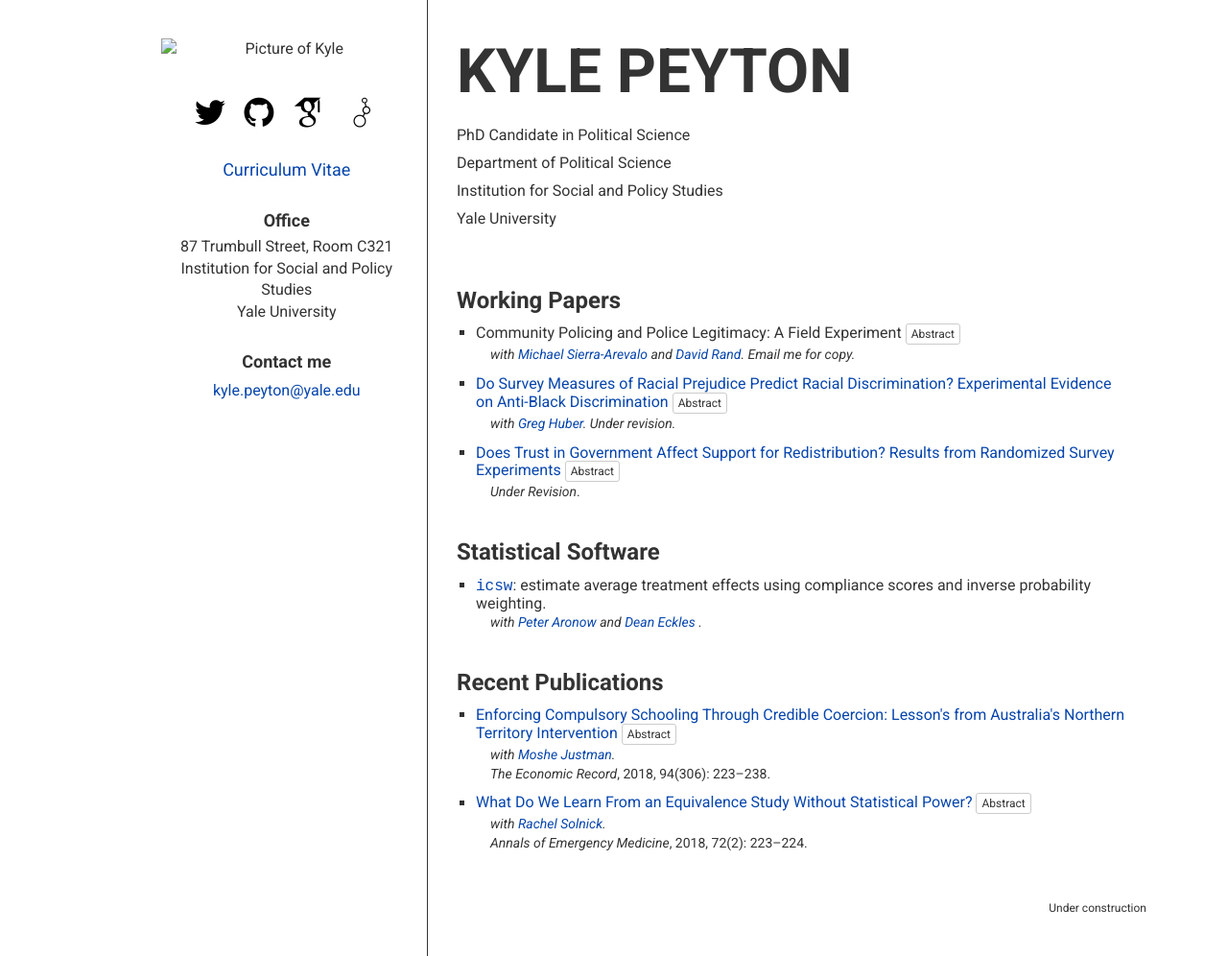
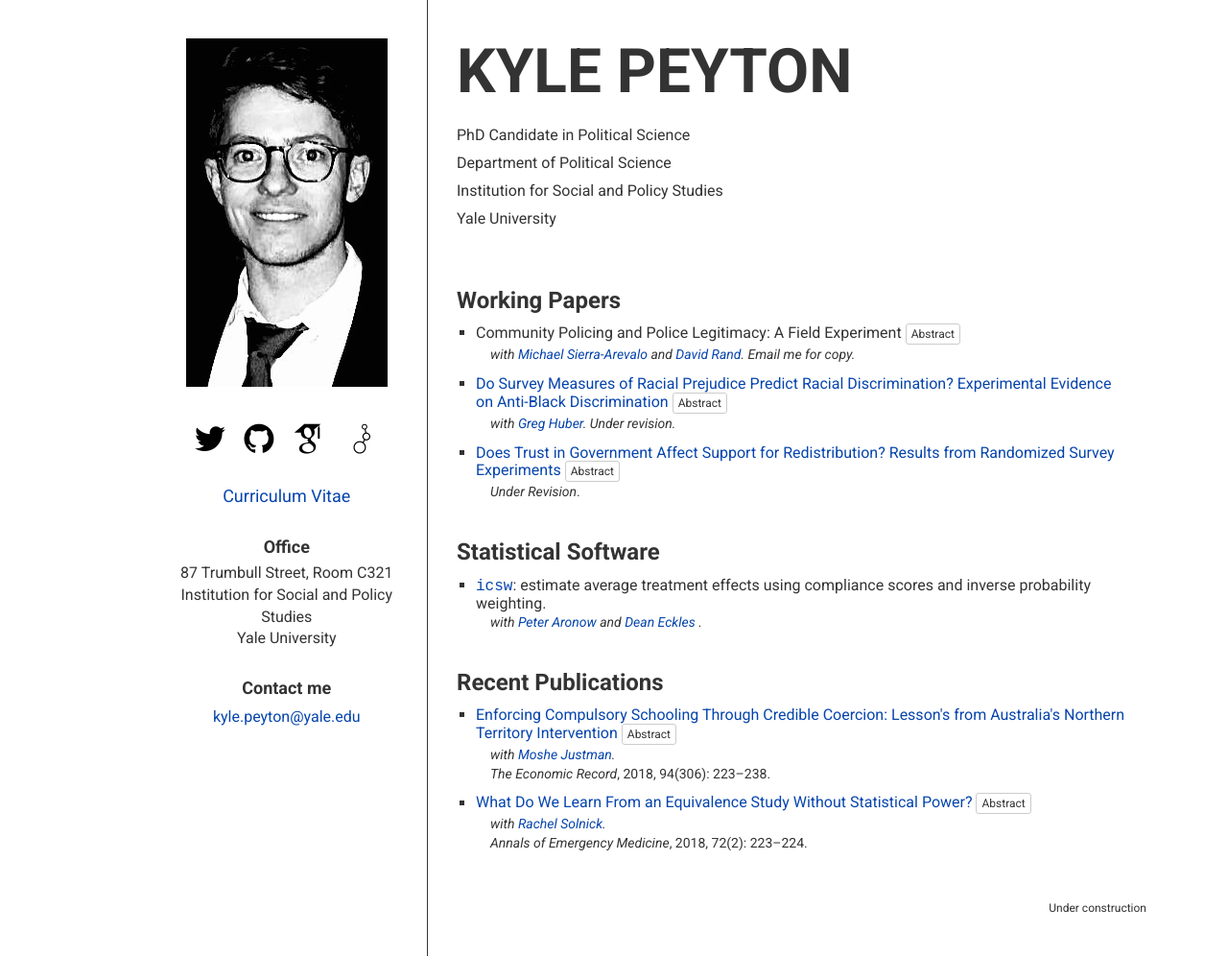
Before and after one commit to kylepeyton/kylepeyton.github.io, a Jekyll site: the page index.html, which Jekyll copies as it is, in a window 1280 px wide. Shown: the whole page at 96% size. Built offline with Jekyll 4.4.1, drawn with Linux system fonts in a browser that asks for light colours; some web fonts are replaced.

Commit message:
Update index.html

```diff
--- a/index.html
+++ b/index.html
@@ -52,7 +52,7 @@
 			</ul>
 		</div>
 
-		<img src="/img/cropic.jpg" class="img-responsive" alt="Picture of Kyle">
+		<img src="/img/kyle.jpg" class="img-responsive" alt="Picture of Kyle">
 
 		<ul class="site-btns">
 			<li><a href="https://twitter.com/peyton_k" alt = "Link to Twitter" data-toggle="tooltip" title = "Twitter"><i class="fa fa-twitter"></i></a></li>
```
